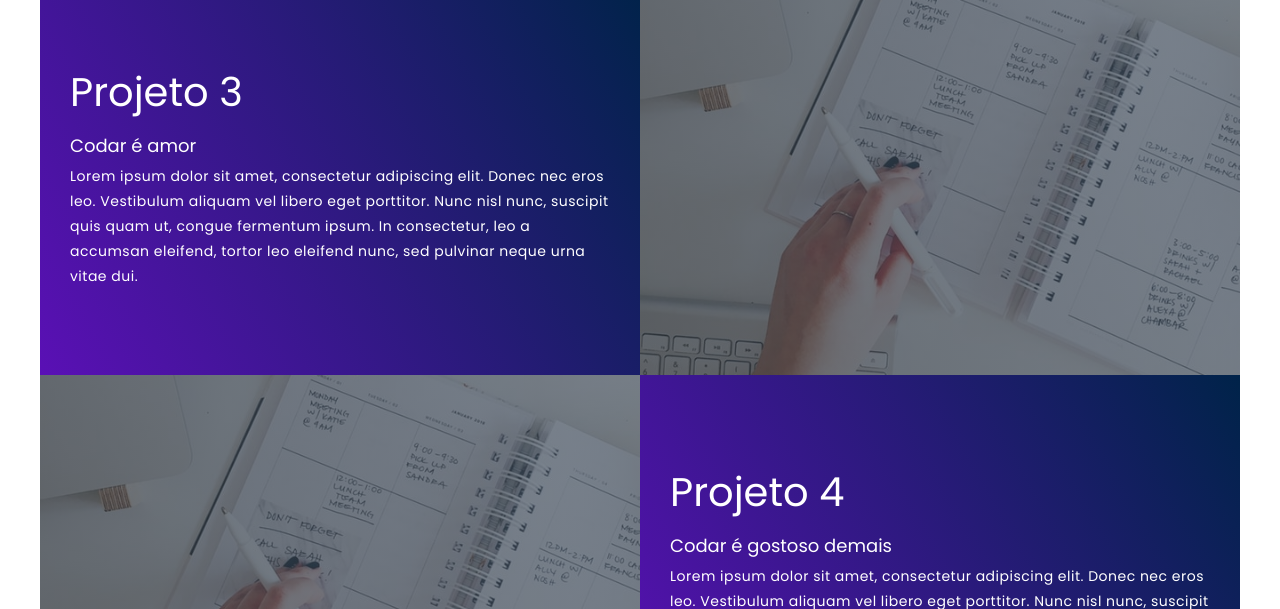
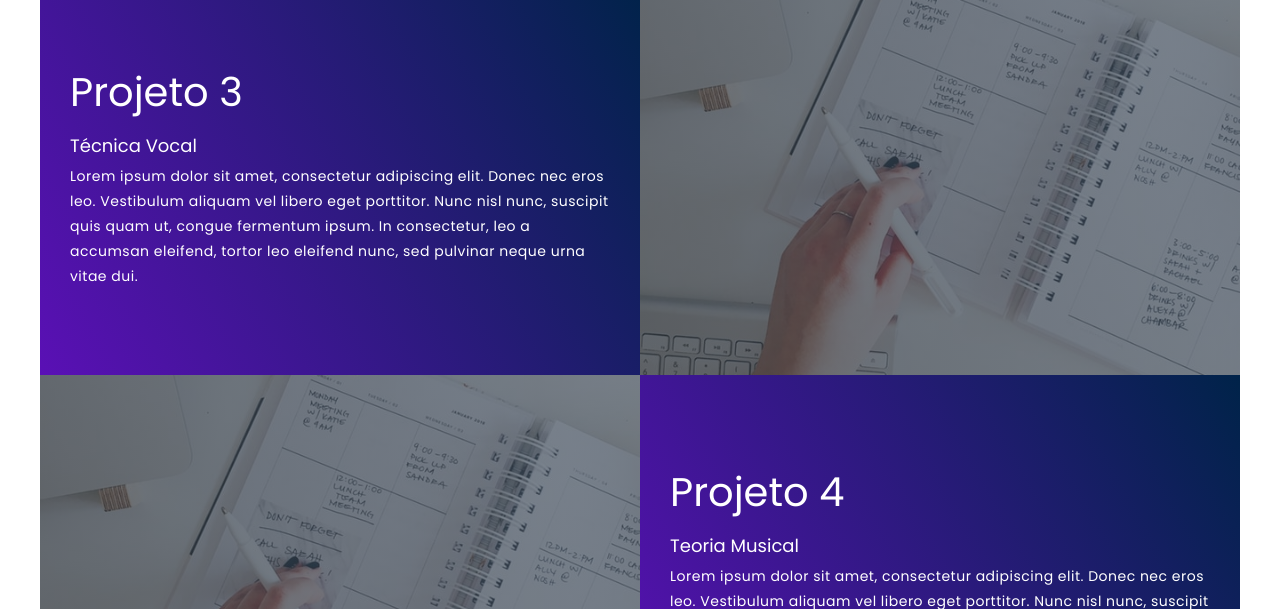
Before and after one commit to Covatti/portfolio-francis, a plain HTML site: page index.html in a window 1280 px wide. Shown: the part 2000-2609 px from the top of the page. Drawn offline with Linux system fonts and the light colour scheme.

Commit message:
Update index.html
update projeto 3 e projeto 4 description

```diff
--- a/index.html
+++ b/index.html
@@ -55,7 +55,7 @@
                 <div class="project-item">
                     <div class="project-info">
                         <h1>Projeto 3</h1>
-                        <h2>Codar é amor</h2>
+                        <h2>Técnica Vocal</h2>
                         <p>Lorem ipsum dolor sit amet, consectetur adipiscing elit. Donec nec eros leo. Vestibulum
                             aliquam vel libero eget porttitor. Nunc nisl nunc, suscipit quis quam ut, congue fermentum
                             ipsum. In consectetur, leo a accumsan eleifend, tortor leo eleifend nunc, sed pulvinar neque
@@ -68,7 +68,7 @@
                 <div class="project-item">
                     <div class="project-info">
                         <h1>Projeto 4</h1>
-                        <h2>Codar é gostoso demais</h2>
+                        <h2>Teoria Musical</h2>
                         <p>Lorem ipsum dolor sit amet, consectetur adipiscing elit. Donec nec eros leo. Vestibulum
                             aliquam vel libero eget porttitor. Nunc nisl nunc, suscipit quis quam ut, congue fermentum
                             ipsum. In consectetur, leo a accumsan eleifend, tortor leo eleifend nunc, sed pulvinar neque
```
